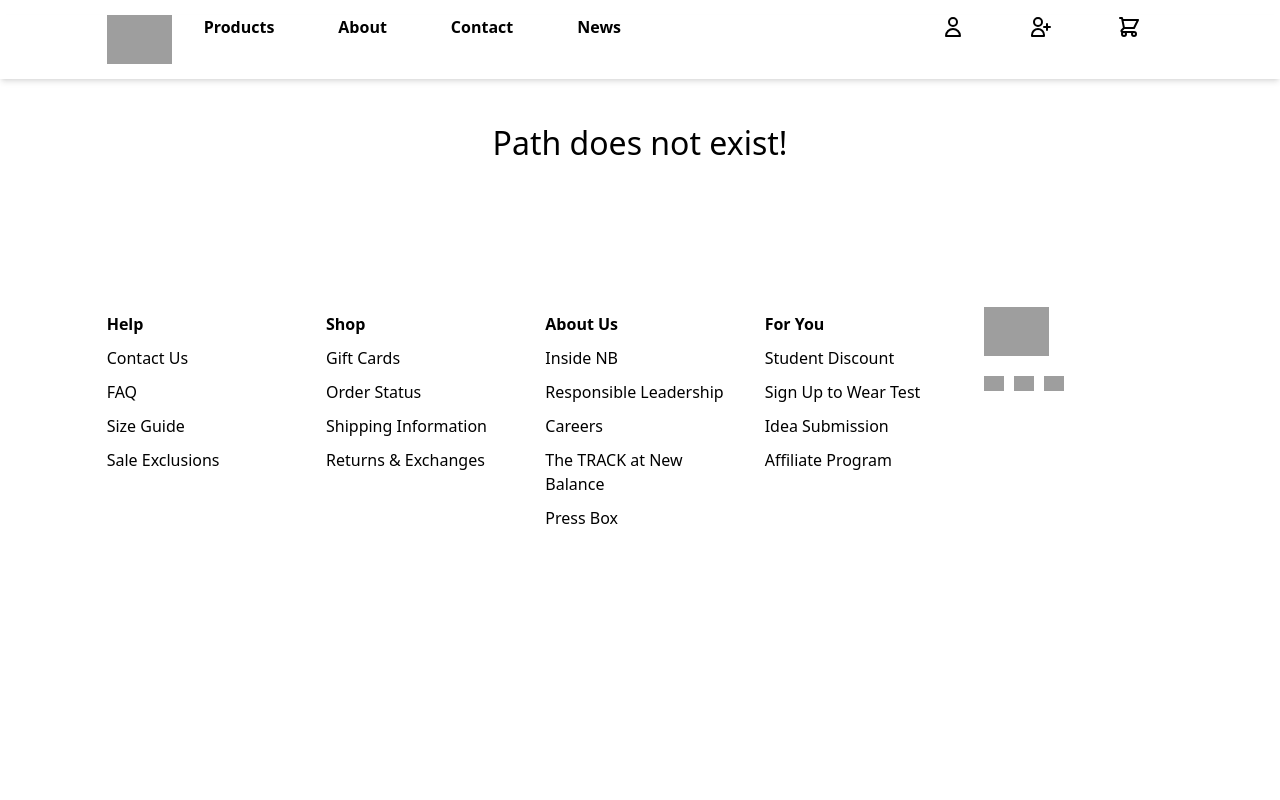
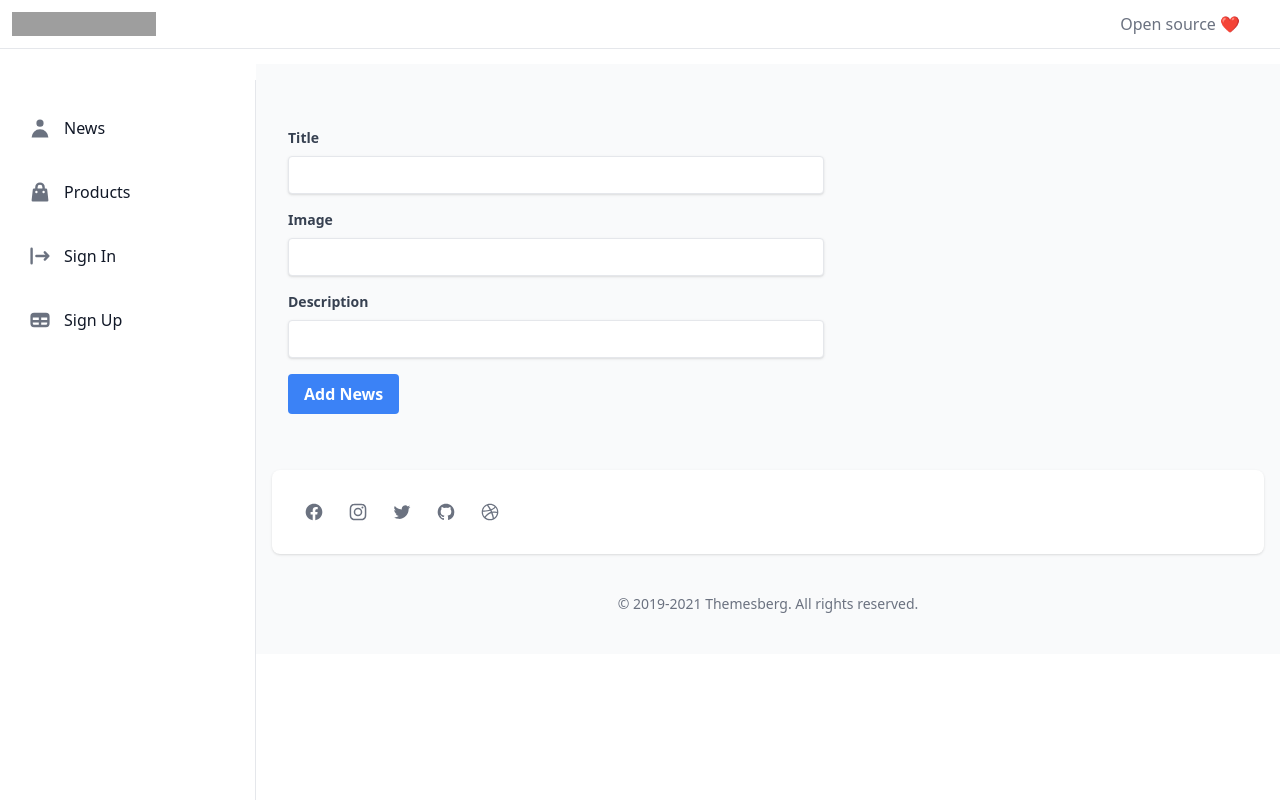
Before and after one commit to VuongWeb/G3Nextjs, a Next.js app in the folder Client/: page /admin/news/1 in a window 1280 px wide. Before the commit this address had no page. Built offline with nearby package versions, Linux system fonts and the light colour scheme; no server answers; grey boxes are pictures that could not be loaded.

Commit message:
update edit news

```diff
--- /dev/null
+++ b/Client/pages/admin/news/[_id].tsx
@@ -0,0 +1,76 @@
+import { useRouter } from 'next/router'
+import React, { useEffect } from 'react'
+import { SubmitHandler, useForm } from 'react-hook-form';
+import useSWR from 'swr';
+import { getItem } from '../../../api/news';
+import AdminLayout from '../../../components/Layout/admin';
+
+import useNews from '../../../hook/useNews';
+type PropsNews = {
+    _id?: string,
+    title: String,
+    img: String,
+    description: String
+}
+
+const EditNews = () => {
+    const router = useRouter();
+    const { _id } = router.query;
+    const { update } = useNews();
+
+    const {
+        reset,
+        register,
+        handleSubmit,
+        formState: { errors }
+
+    } = useForm<PropsNews>();
+
+    useEffect(() => {
+        (async() => {
+          const neww = await getItem(_id)
+          reset(neww)
+        })()
+      },[])
+
+
+    const onSubmit:SubmitHandler<PropsNews> = async (neww) => {
+        const data = await update(neww)
+
+    }
+
+    return (
+        <div className="w-[600px] mt-10">
+          <form onSubmit={handleSubmit(onSubmit)} className=" px-8 pt-6 pb-8 mb-4">
+            <div className="mb-4">
+              <label className="block text-gray-700 text-sm font-bold mb-2" htmlFor="username">
+                Title
+              </label>
+              <input {...register("title", { required: true })} className="shadow appearance-none border rounded w-full py-2 px-3 text-gray-700 leading-tight focus:outline-none focus:shadow-outline" id="username" type="text" />
+            </div>
+
+            <div className="mb-4">
+              <label className="block text-gray-700 text-sm font-bold mb-2" htmlFor="username">
+                Image
+              </label>
+              <input {...register("img", { required: true })} className="shadow appearance-none border rounded w-full py-2 px-3 text-gray-700 leading-tight focus:outline-none focus:shadow-outline" id="username" type="text" />
+            </div>
+            <div className="mb-4">
+              <label className="block text-gray-700 text-sm font-bold mb-2" htmlFor="username">
+                Description
+              </label>
+              <input {...register("description", { required: true })} className="shadow appearance-none border rounded w-full py-2 px-3 text-gray-700 leading-tight focus:outline-none focus:shadow-outline" id="username" type="text" />
+            </div>
+            <div className="flex items-center justify-between">
+              <button className="bg-blue-500 hover:bg-blue-700 text-white font-bold py-2 px-4 rounded focus:outline-none focus:shadow-outline" type="button">
+                Add News
+              </button>
+            </div>
+          </form>
+        </div>
+      )
+}
+
+EditNews.Layout = AdminLayout
+
+export default EditNews
```
